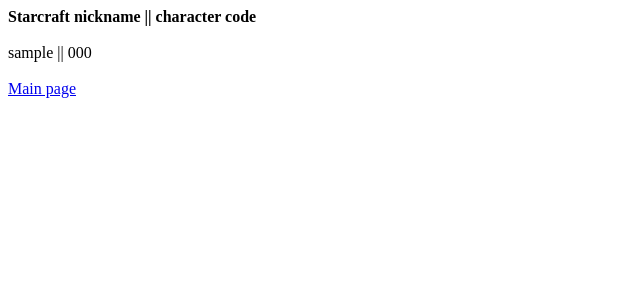
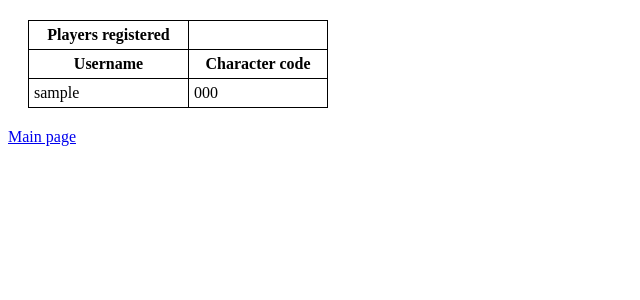
Before and after one commit to FilipHarald/TournamentHelper, a Python web app: template templates/list_of_players.html in a window 1280 px wide. Shown: the top 300 px of the page, without its empty margins (0-640 px from the left). Run offline with Jinja, Linux system fonts and the light colour scheme; the template is opened without the code that fills it: most values are stand-ins (such as "Sample title", 1, 10 or a date in 2020).

Commit message:
PLayer list

```diff
--- a/templates/list_of_players.html
+++ b/templates/list_of_players.html
@@ -3,16 +3,37 @@
 <head lang="en">
     <meta charset="UTF-8">
     <title>Player hub</title>
+    <style>
+        table,th,td
+        {
+        border:1px solid black;
+        border-collapse:collapse;
+        margin: 20px;
+        }
+        th,td
+        {
+        padding:5px;
+        }
+
+    </style>
 </head>
 <body>
-        <b>Starcraft nickname || character code</b>
-        <br>
-        {% for player in players %}
-        <br>
-        {{player.nick}} || {{player.char_code}}
+<table style="width:300px">
+    <tr>
+        <th>Players registered</th>
+    </tr>
+    <tr>
+        <th>Username</th>
+        <th>Character code</th>
+    </tr>
+    {% for p in players %}
+    <tr>
+
+        <td>{{p.nick}}</td>
+        <td>{{p.char_code}}</td>
+    </tr>
     {% endfor %}
-        <br>
-        <br>
+</table>
 <a href="/">Main page</a>
 
 </body>
```
Lines whose indentation alone changed are shown as unchanged.
